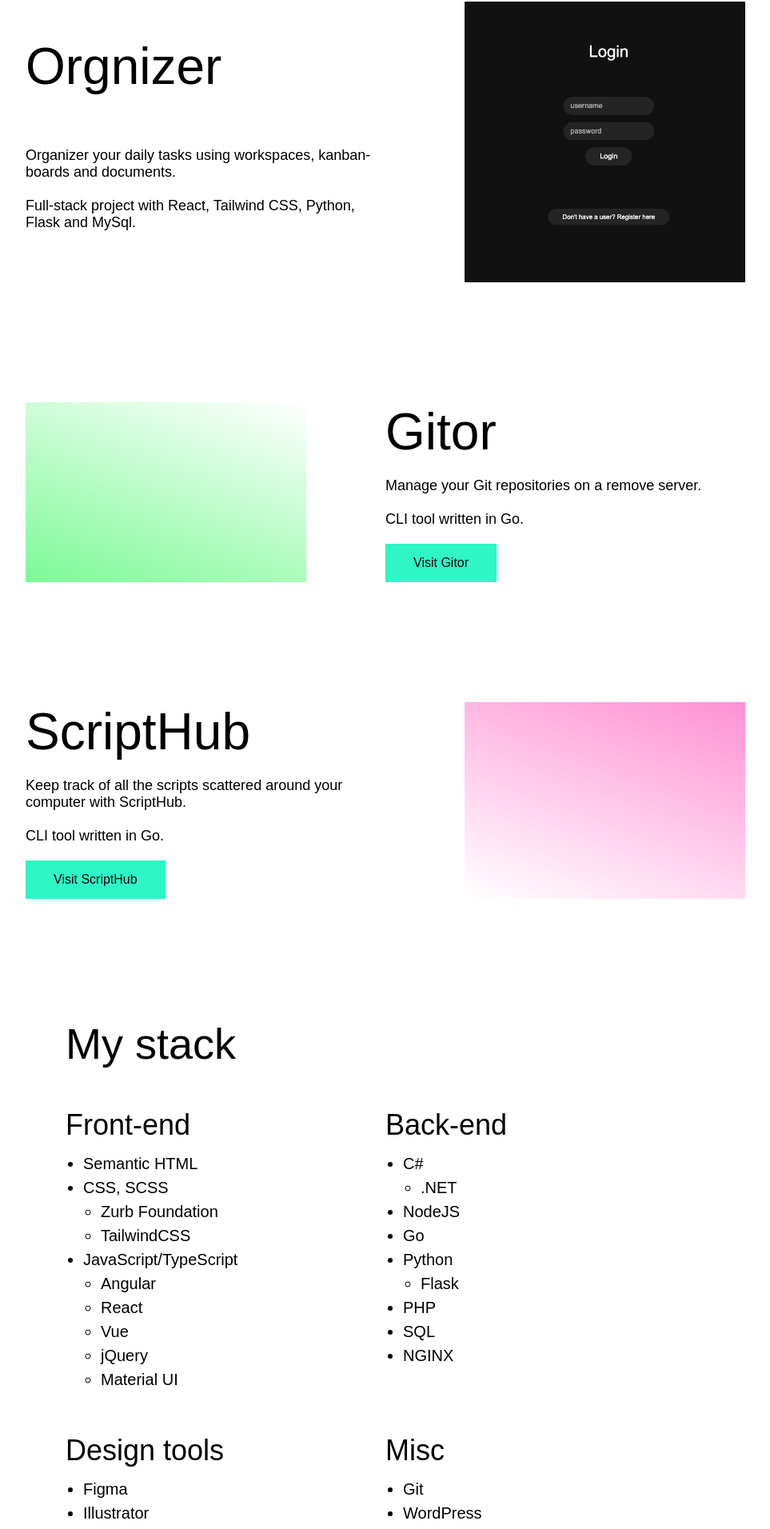
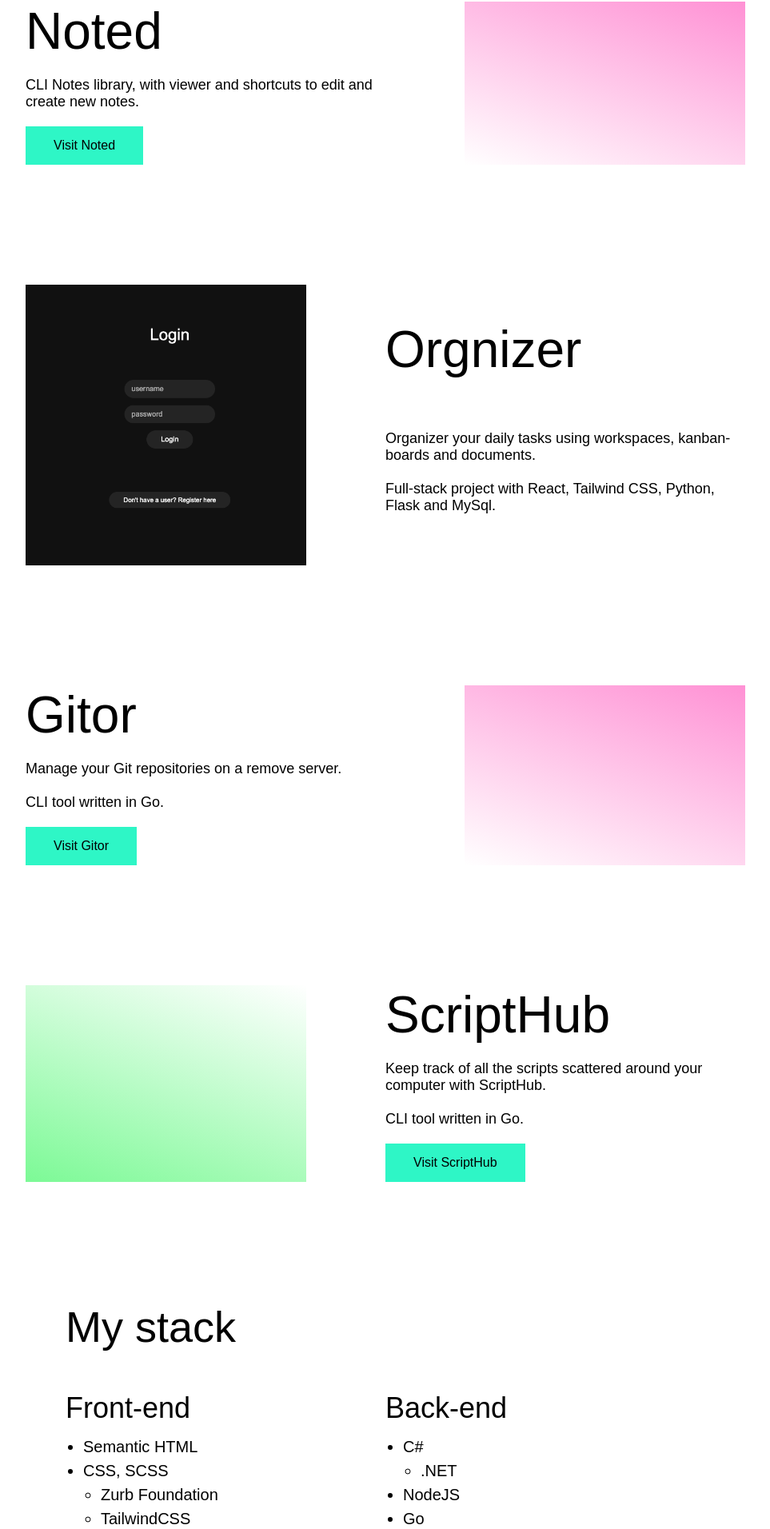
Before and after one commit to torbratsberg/personal-portfolio, a React (Create React App) app: page / in a window 1280 px wide. Shown: the part 695-2607 px from the top of the page at 80% size, without its empty margins (158-1121 px from the left). Built offline with nearby package versions, Linux system fonts and the light colour scheme.

Commit message:
Update projects + stack

```diff
--- a/src/App.js
+++ b/src/App.js
@@ -17,7 +17,14 @@ function App() {
 
 			<div id="projects">
 				<TextImage
+					title="Noted"
+					text="CLI Notes library, with viewer and shortcuts to edit and create new notes."
+					link="https://github.com/torbratsberg/noted"
+				/>
+
+				<TextImage
 					title="Orgnizer"
+					reverse="true"
 					text="Organizer your daily tasks using workspaces, kanban-boards and documents.<br><br>Full-stack project with React, Tailwind CSS, Python, Flask and MySql."
 					image={orgnizerImage}
 				/>
@@ -25,12 +32,12 @@ function App() {
 				<TextImage
 					title="Gitor"
 					text="Manage your Git repositories on a remove server.<br><br>CLI tool written in Go."
-					reverse="true"
 					link="https://github.com/torbratsberg/gitor"
 				/>
 
 				<TextImage
 					title="ScriptHub"
+					reverse="true"
 					text="Keep track of all the scripts scattered around your computer with ScriptHub.<br><br>CLI tool written in Go."
 					link="https://github.com/torbratsberg/scripthub"
 				/>
@@ -46,6 +53,7 @@ function App() {
 							<ul>
 								<li>Zurb Foundation</li>
 								<li>TailwindCSS</li>
+								<li>Material Design</li>
 							</ul>
 							<li>JavaScript/TypeScript</li>
 							<ul>
```
